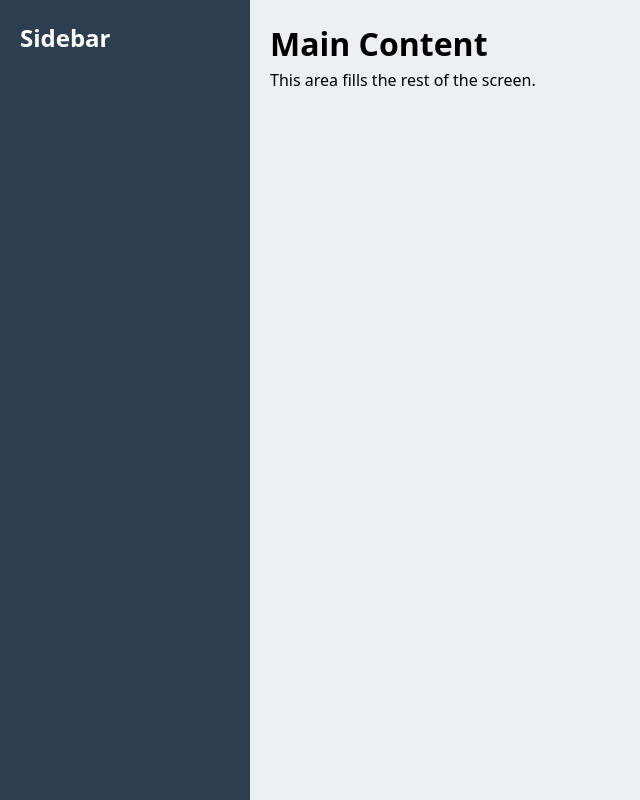
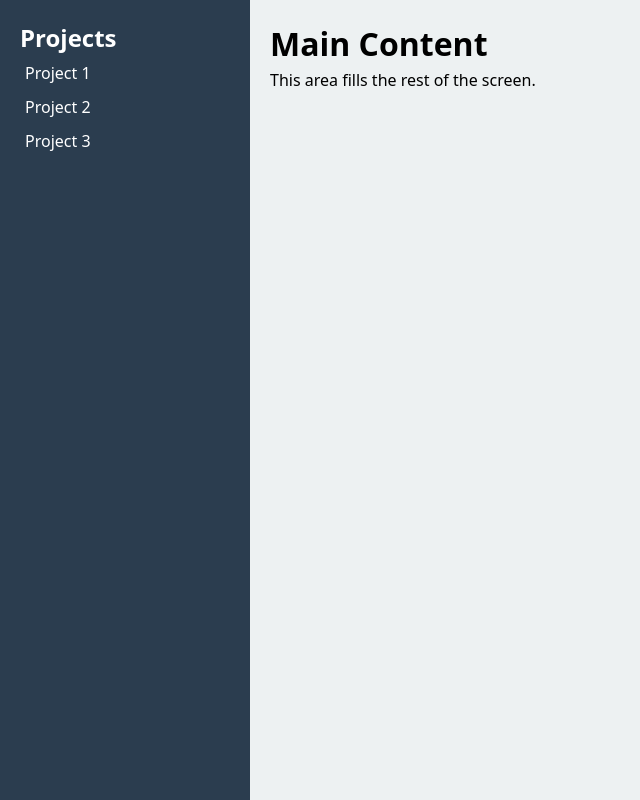
Before and after one commit to ARParizi/Odin-Project--Todo-List, a website built with webpack: page src/template.html in a window 1280 px wide. Shown: the whole page, without its empty margins (0-640 px from the left). Built offline with nearby package versions, Linux system fonts and the light colour scheme.

Commit message:
Add project list

```diff
--- a/src/styles.css
+++ b/src/styles.css
@@ -21,7 +21,7 @@ html, body {
 .sidebar {
   width: 100%;
   max-width: 250px;
-  background-color: #2c3e50;
+  background-color: hsl(210, 29%, 24%);
   color: white;
   padding: 20px;
 }
@@ -29,5 +29,18 @@ html, body {
 .main-content {
   flex: 1;
   padding: 20px;
-  background-color: #ecf0f1;
+  background-color: hsl(192, 15%, 94%);
 }
+
+#project-list {
+  list-style: none;
+  padding: 0;
+}
+
+#project-list li {
+  padding: 5px;
+}
+
+#project-list li:hover {
+  background-color: hsl(210, 29%, 35%);
+}
--- a/src/template.html
+++ b/src/template.html
@@ -8,7 +8,12 @@
 <body>
     <div class="container">
         <aside class="sidebar">
-            <h2>Sidebar</h2>
+            <h2>Projects</h2>
+            <ul id="project-list">
+                <li>Project 1</li>
+                <li>Project 2</li>
+                <li>Project 3</li>
+            </ul>
         </aside>
         <main class="main-content">
             <h1>Main Content</h1>
```
